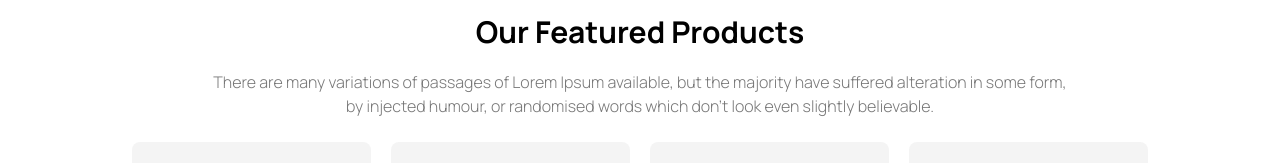
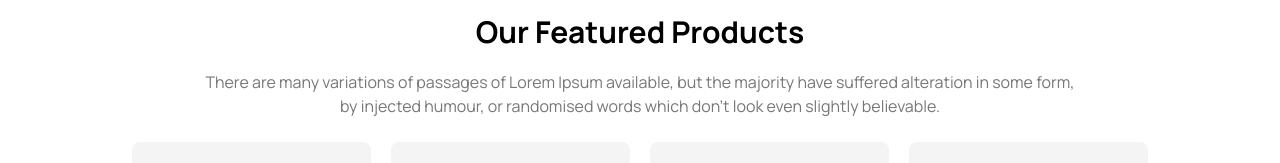
Before and after one commit to Foysal-Munsy/tea-house, a plain HTML site: page index.html in a window 1280 px wide. Shown: the part 522-685 px from the top of the page. Drawn offline with nearby package versions, Linux system fonts and the light colour scheme.

Commit message:
font change

```diff
--- a/index.html
+++ b/index.html
@@ -86,7 +86,7 @@
             <!-- title -->
             <div class="text-center">
                 <h1 class="text-3xl font-bold mb-5">Our Featured Products</h1>
-                <p class="text-base font-light text-[#777777]">There are many variations of passages of Lorem Ipsum
+                <p class="text-base font-normal text-[#777777]">There are many variations of passages of Lorem Ipsum
                     available, but the
                     majority
                     have suffered
```
